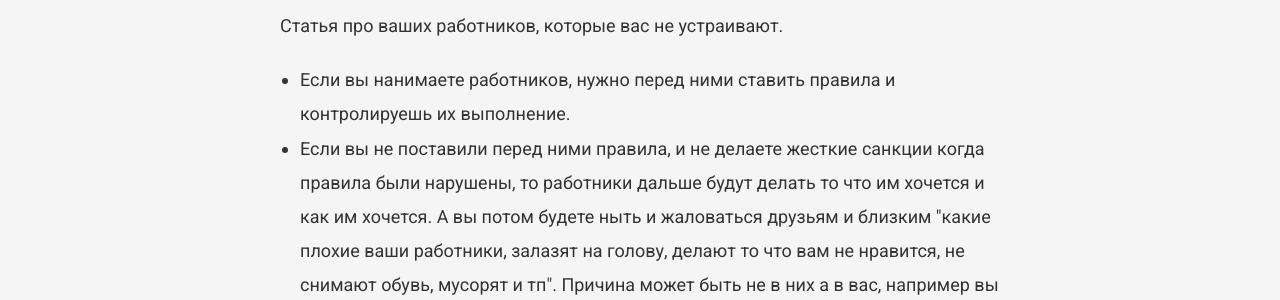
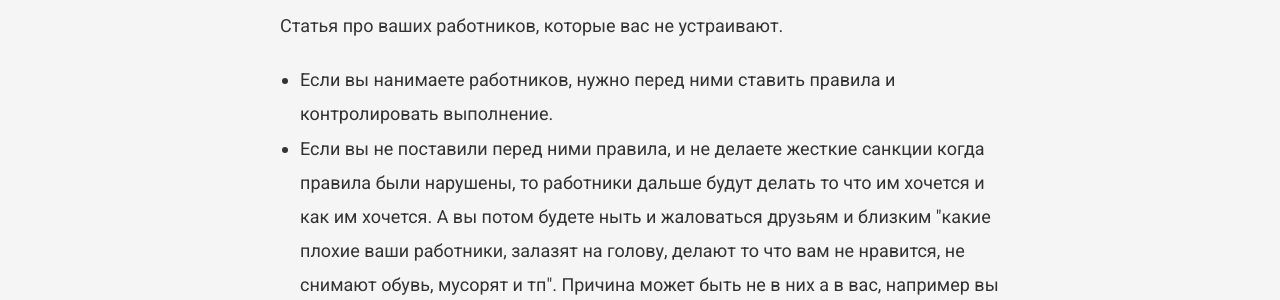
Before and after one commit to VadymVolos/vadymvolos.github.io, a Jekyll site: the page built from _posts/management/2017-06-02-esli-u-vas-plokhiye-rabotniki.md, in a window 1280 px wide and 900 px high. Shown: the part 251-551 px from the top of the window. Built offline with Jekyll 4.4.1, drawn with Linux system fonts in a browser that asks for light colours; nearby versions of some CDN libraries; comment, search, counter and statistics services are not loaded.

Commit message:
Update 2017-06-02-esli-u-vas-plokhiye-rabotniki.md

```diff
--- a/_posts/management/2017-06-02-esli-u-vas-plokhiye-rabotniki.md
+++ b/_posts/management/2017-06-02-esli-u-vas-plokhiye-rabotniki.md
@@ -9,7 +9,7 @@
 Статья про ваших работников, которые вас не устраивают.
 <ul>
 <li>
-Если вы нанимаете работников, нужно перед ними ставить правила и контролируешь их выполнение.
+Если вы нанимаете работников, нужно перед ними ставить правила и контролировать выполнение.
 </li><li>
 Если вы не поставили перед ними правила, и не делаете жесткие санкции когда правила были нарушены, то работники дальше будут делать то что им хочется и как им хочется. А вы потом будете ныть и жаловаться друзьям и близким "какие плохие ваши работники, залазят на голову, делают то что вам не нравится, не снимают обувь, мусорят и тп". Причина может быть не в них а в вас, например вы не выделили им место для переодевания и отдыха, поэтому они переодеваются, отдыхают, и мусорят там где вам не нравится.
 </li><li>
```
